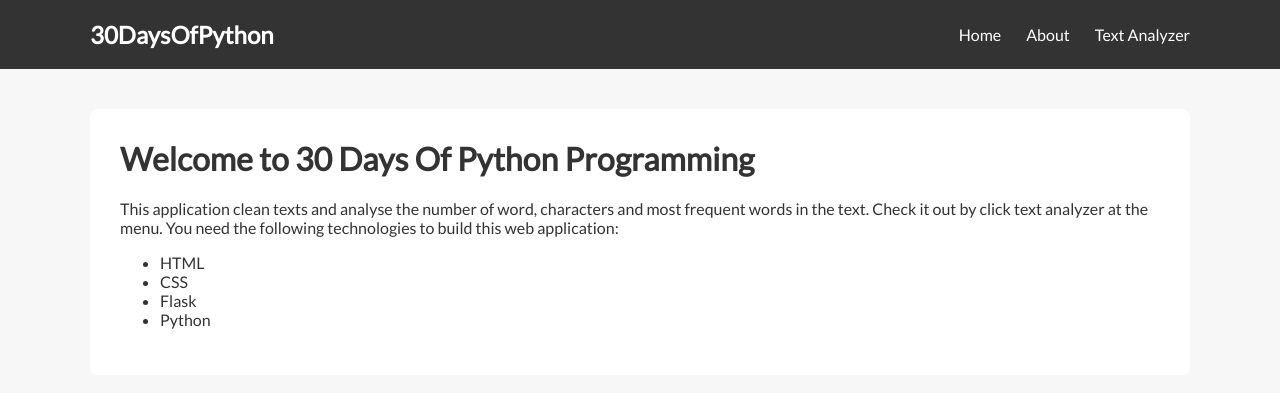
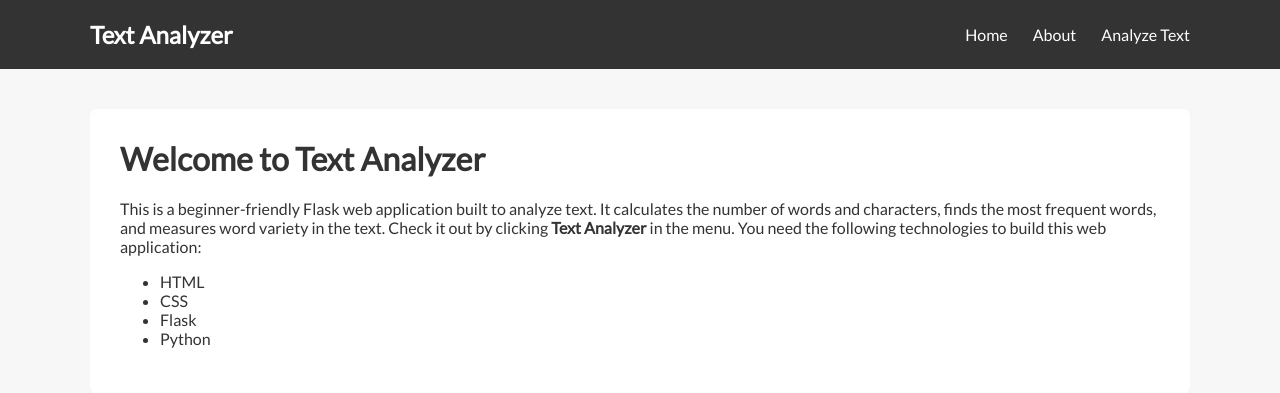
Before and after one commit to Muhammad-Yashfeen/flask-text-analyzer, a Flask app: page / in a window 1280 px wide. Shown: the top 393 px of the page. Run offline with Flask 3, Linux system fonts and the light colour scheme.

Commit message:
Finalize Text Analyzer project

```diff
--- a/app.py
+++ b/app.py
@@ -20,21 +20,25 @@ def post():
          return render_template('post.html', name = name, title = name)
     if request.method =='POST':
         content = request.form['content']
-        char_count = len(content)
-        word_count = len(content.split())
-        lst = content.split()
-        dct = {}
-        for word in lst:
-            if word in dct:
-                dct[word] += 1
-            else:
-                dct[word] = 1
-        tup_dct = dct.items()
-        sorted_words = sorted(tup_dct, key= lambda x : x[1], reverse = True)
-        most_frequent_word = sorted_words[0][0]
-        setis = set(lst)
-        variety = (len(setis) / len(lst)) * 100
-        return render_template('result.html', char_count = char_count, word_count = word_count, most_frequent_word = most_frequent_word, variety = variety, sorted_words = sorted_words)
+        if not content.strip():
+            message = 'Please enter some text to analyze.'
+            return render_template('post.html', name=name, title = name, message = message)
+        else:
+            char_count = len(content)
+            lst = content.split()
+            word_count = len(lst)
+            dct = {}
+            for word in lst:
+                if word in dct:
+                    dct[word] += 1
+                else:
+                    dct[word] = 1
+            tup_dct = dct.items()
+            sorted_words = sorted(tup_dct, key= lambda x : x[1], reverse = True)
+            most_frequent_word = sorted_words[0][0]
+            unique_words = set(lst)
+            variety = (len(unique_words) / len(lst)) * 100
+            return render_template('result.html', char_count = char_count, word_count = word_count, most_frequent_word = most_frequent_word, variety = variety, sorted_words = sorted_words)
 
 if __name__ == '__main__':
     port = int(os.environ.get("PORT", 5000))
--- a/templates/home.html
+++ b/templates/home.html
@@ -1 +1,21 @@
-{% extends 'layout.html' %} {% block content %} <div class="container"> <h1>Welcome to {{name}}</h1> <p> This application clean texts and analyse the number of word, characters and most frequent words in the text. Check it out by click text analyzer at the menu. You need the following technologies to build this web application: </p> <ul class="tech-lists"> {% for tech in techs %} <li class="tech">{{tech}}</li> {% endfor %} </ul> </div> {% endblock %}
+{% extends 'layout.html' %}
+
+{% block content %}
+<div class="container">
+    <h1>Welcome to Text Analyzer</h1>
+    <p>
+  This is a beginner-friendly Flask web application built to analyze text.
+  It calculates the number of words and characters, finds the most frequent
+  words, and measures word variety in the text. Check it out by clicking
+  <strong>Text Analyzer</strong> in the menu. You need the following
+  technologies to build this web application:
+</p>
+
+
+    <ul class="tech-lists">
+        {% for tech in techs %}
+            <li class="tech">{{tech}}</li>
+        {% endfor %}
+    </ul>
+</div>
+{% endblock %}
--- a/templates/layout.html
+++ b/templates/layout.html
@@ -22,7 +22,7 @@
     <header>
       <div class="menu-container">
         <div>
-          <a class="brand-name nav-link" href="/">30DaysOfPython</a>
+          <a class="brand-name nav-link" href="/">Text Analyzer</a>
         </div>
         <ul class="nav-lists">
           <li class="nav-list">
@@ -33,7 +33,7 @@
           </li>
           <li class="nav-list">
             <a class="nav-link active" href="{{ url_for('post') }}"
-              >Text Analyzer</a
+              >Analyze Text</a
             >
           </li>
         </ul>
--- a/templates/post.html
+++ b/templates/post.html
@@ -1,8 +1,11 @@
 {% extends 'layout.html' %} {% block content %}
 <div class="container">
   <h1>Text Analyzer</h1>
+  {% if message %}
+    <p>{{ message }}</p>
+{% endif %}
 
-  <form action="/post" method="POST">
+  <form action="{{ url_for('post') }}" method="POST">
     <div>
       <textarea rows="25" name="content" autofocus></textarea>
     </div>
```
Also changed, not shown: templates/about.html (+9 -5 lines).
